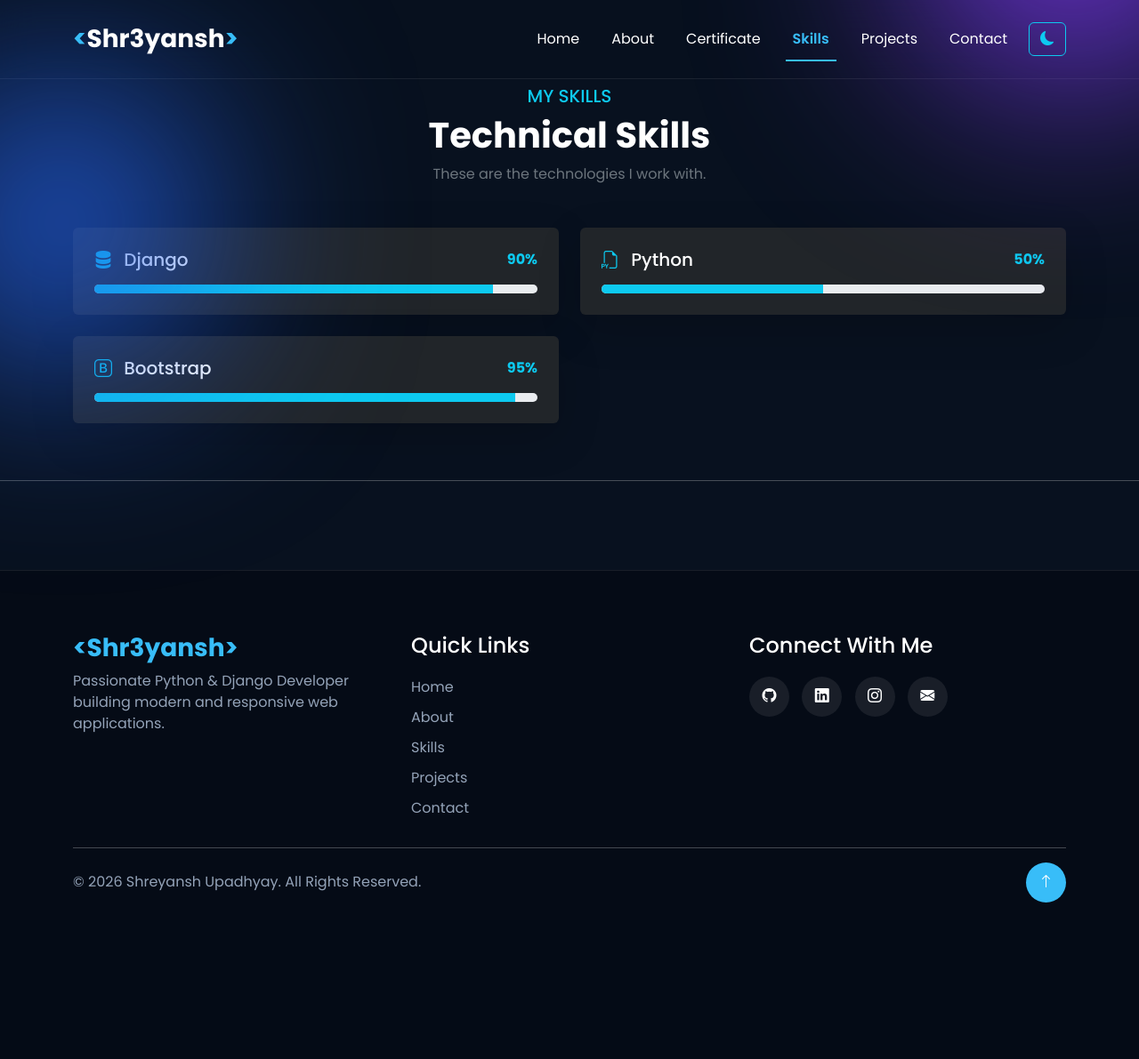
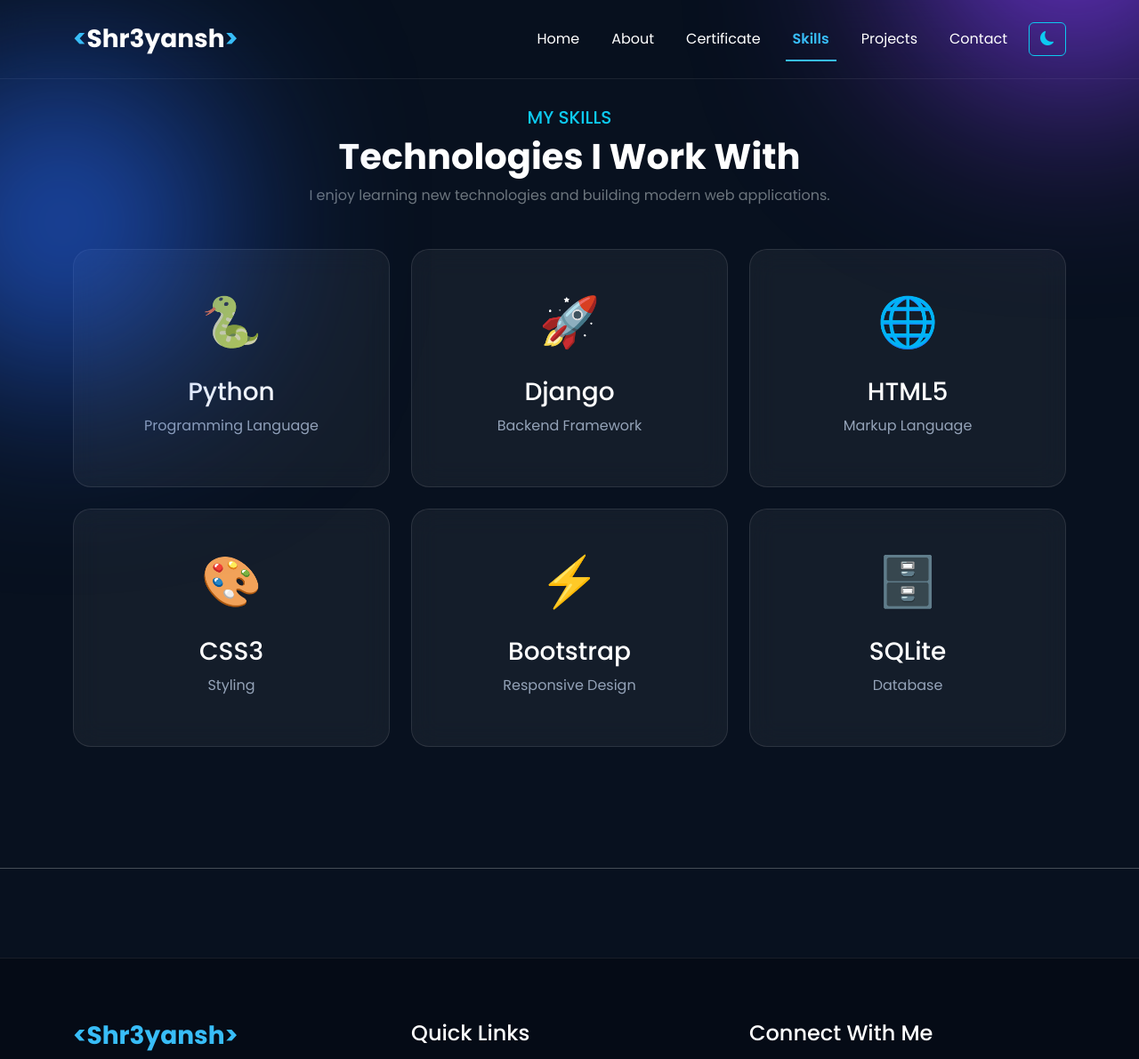
Before and after one commit to upadhyayshreyansh629-boop/django-portfolio, a Django app: page /skills/ in a window 1280 px wide. Shown: the top 1191 px of the page at 89% size. Before the commit the page ends 1015 px from the top, so only its background shows below. Run offline with Django 5.2, Linux system fonts and the light colour scheme; data comes from the database, SQL or seed files in the repository.

Commit message:
Skills.html

```diff
--- a/myapp/static/css/style.css
+++ b/myapp/static/css/style.css
@@ -743,3 +743,63 @@ body.light-theme .footer-section p{
     box-shadow:0 10px 25px rgba(0,0,0,.3);
 
 }
+
+
+
+/* Skills Section */
+
+.skills-section{
+
+    padding:120px 0;
+
+}
+
+.skill-card{
+
+    background:rgba(255,255,255,.05);
+
+    border:1px solid rgba(255,255,255,.10);
+
+    backdrop-filter:blur(15px);
+
+    border-radius:20px;
+
+    text-align:center;
+
+    padding:40px 20px;
+
+    transition:.4s;
+
+    height:100%;
+
+}
+
+.skill-card:hover{
+
+    transform:translateY(-10px);
+
+    box-shadow:0 15px 35px rgba(56,189,248,.25);
+
+}
+
+.skill-icon{
+
+    font-size:55px;
+
+    margin-bottom:20px;
+
+}
+
+.skill-card h3{
+
+    color:white;
+
+    margin-bottom:10px;
+
+}
+
+.skill-card p{
+
+    color:#94a3b8;
+
+}
--- a/myapp/templates/skills.html
+++ b/myapp/templates/skills.html
@@ -1,89 +1,114 @@
 {% extends 'base.html' %}
-{% load static %}
 
 {% block title %}Skills{% endblock %}
 
 {% block content %}
 
-<section class="py-5 mt-5">
+<section class="skills-section">
 
-    <div class="container">
+<div class="container">
 
-        <!-- Heading -->
-        <div class="text-center mb-5">
+<div class="text-center mb-5">
 
-            <h5 class="text-info">MY SKILLS</h5>
+<h5 class="text-info">MY SKILLS</h5>
 
-            <h1 class="fw-bold">Technical Skills</h1>
+<h1 class="fw-bold">Technologies I Work With</h1>
 
-            <p class="text-secondary">
-                These are the technologies I work with.
-            </p>
+<p class="text-secondary">
+I enjoy learning new technologies and building modern web applications.
+</p>
 
-        </div>
+</div>
 
-        <div class="row g-4">
+<div class="row g-4">
 
-            {% for skill in skills %}
+<div class="col-md-4">
 
-            <div class="col-lg-6">
+<div class="skill-card">
 
-                <div class="card bg-dark border-0 shadow-lg p-4 h-100">
+<div class="skill-icon">🐍</div>
 
-                    <div class="d-flex justify-content-between align-items-center mb-3">
+<h3>Python</h3>
 
-                        <h5 class="mb-0 text-white">
+<p>Programming Language</p>
 
-                            {% if skill.icon %}
-                                <i class="{{ skill.icon }} text-info me-2"></i>
-                            {% endif %}
+</div>
 
-                            {{ skill.name }}
+</div>
 
-                        </h5>
+<div class="col-md-4">
 
-                        <span class="text-info fw-bold">
+<div class="skill-card">
 
-                            {{ skill.percentage }}%
+<div class="skill-icon">🚀</div>
 
-                        </span>
+<h3>Django</h3>
 
-                    </div>
+<p>Backend Framework</p>
 
-                    <div class="progress" style="height:10px;">
+</div>
 
-                        <div class="progress-bar bg-info"
-                             role="progressbar"
-                             style="width: {{ skill.percentage }}%"
-                             aria-valuenow="{{ skill.percentage }}"
-                             aria-valuemin="0"
-                             aria-valuemax="100">
+</div>
 
-                        </div>
+<div class="col-md-4">
 
-                    </div>
+<div class="skill-card">
 
-                </div>
+<div class="skill-icon">🌐</div>
 
-            </div>
+<h3>HTML5</h3>
 
-            {% empty %}
+<p>Markup Language</p>
 
-            <div class="col-12 text-center">
+</div>
 
-                <h3 class="text-white">No Skills Added Yet</h3>
+</div>
 
-                <p class="text-secondary">
-                    Please add skills from the Django Admin Panel.
-                </p>
+<div class="col-md-4">
 
-            </div>
+<div class="skill-card">
 
-            {% endfor %}
+<div class="skill-icon">🎨</div>
 
-        </div>
+<h3>CSS3</h3>
 
-    </div>
+<p>Styling</p>
+
+</div>
+
+</div>
+
+<div class="col-md-4">
+
+<div class="skill-card">
+
+<div class="skill-icon">⚡</div>
+
+<h3>Bootstrap</h3>
+
+<p>Responsive Design</p>
+
+</div>
+
+</div>
+
+<div class="col-md-4">
+
+<div class="skill-card">
+
+<div class="skill-icon">🗄️</div>
+
+<h3>SQLite</h3>
+
+<p>Database</p>
+
+</div>
+
+</div>
+
+</div>
+
+</div>
 
 </section>
 
```
